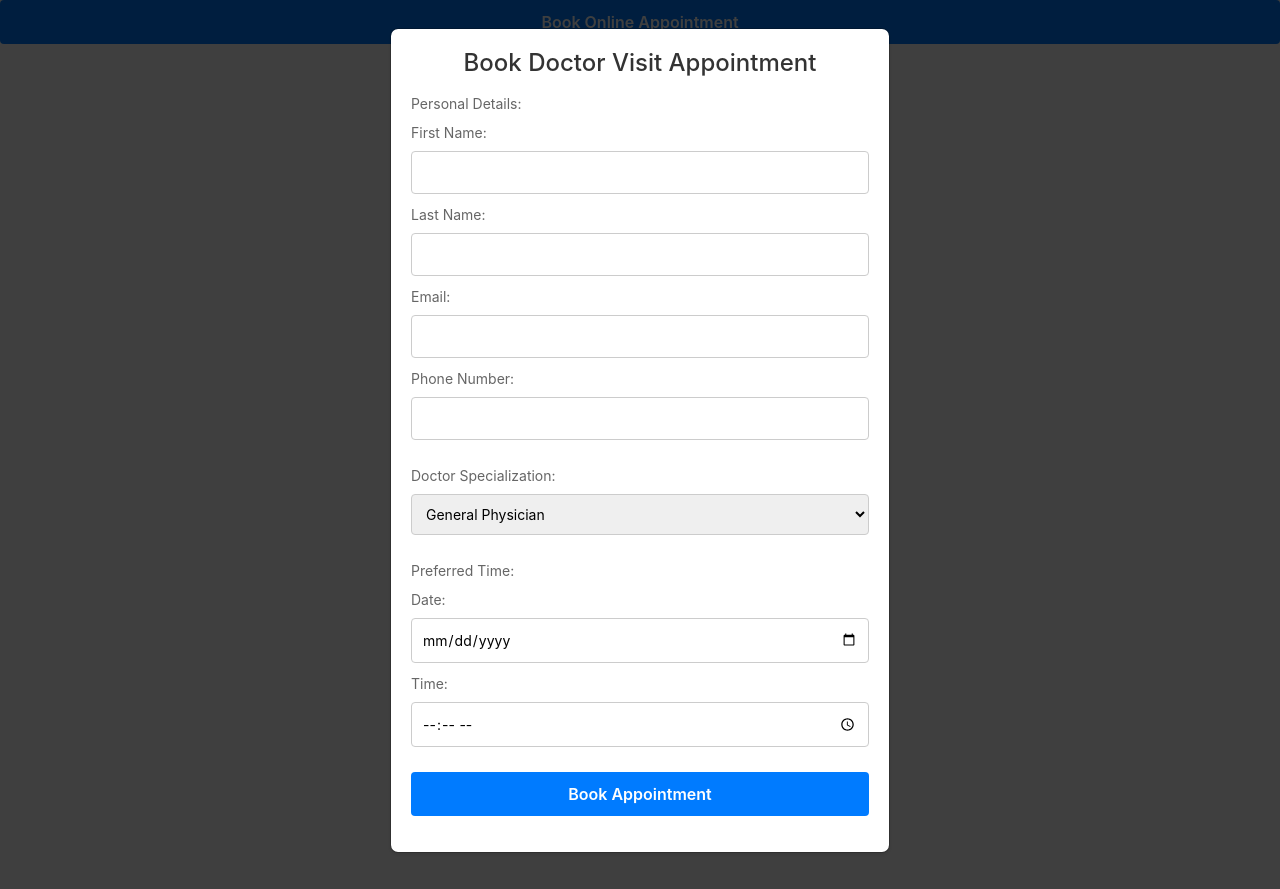
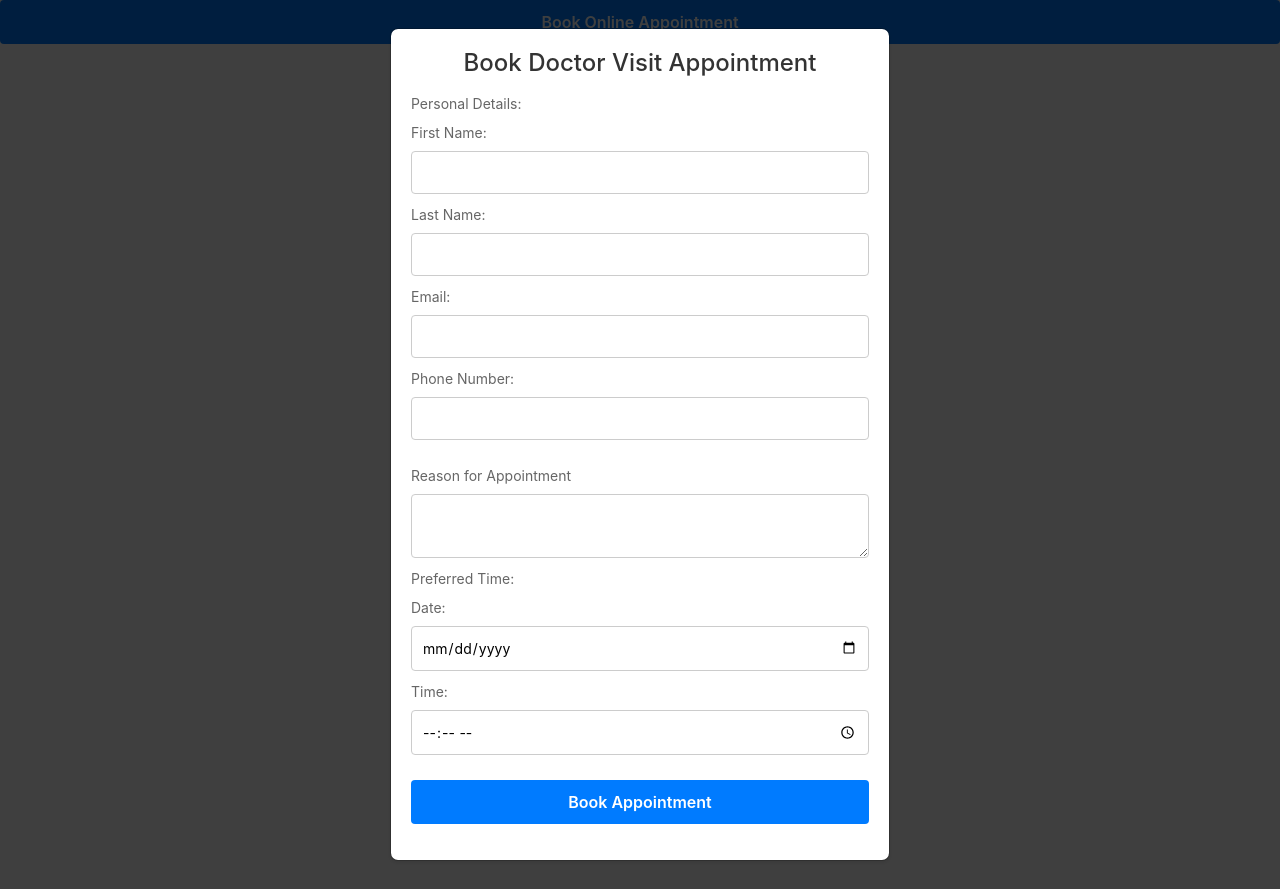
Before and after one commit to gcivil-nyu-org/Wednesday-Fall2023-Team-6, a Django app: page /doctor/1/ in a window 1280 px wide, after a click on "Book Online Appointment". Run offline with Django 4.2, Linux system fonts and the light colour scheme; data comes from the database, SQL or seed files in the repository.

Commit message:
Removed Speciality and Added Consultation reason

```diff
--- a/MediLink/doctor/static/doctor/javascript/doctor_details.js
+++ b/MediLink/doctor/static/doctor/javascript/doctor_details.js
@@ -15,7 +15,6 @@ document.getElementById("btn_confirm_details").onclick = function(url) {
             'phone': document.getElementById("phone").value,
             'email': document.getElementById("email").value,
             'reason': document.getElementById("reason").value,
-            'accebility': document.getElementById("accessibility").value,
         }),
     })
     .then(response => response.text())
--- a/MediLink/doctor/templates/doctor/online_appointment_form.html
+++ b/MediLink/doctor/templates/doctor/online_appointment_form.html
@@ -26,8 +26,8 @@
           <input class="formbold-form-input" type="tel" id="phone" name="phone" required><br>
         </fieldset>
 
-        <!-- Doctor Specialization -->
-        <fieldset class="formbold-mb-5">
+        <!-- Doctor Specialization ### COMMENTING FOR NOW-->
+        {% comment %} <fieldset class="formbold-mb-5">
           <legend class="formbold-form-label">Doctor Specialization:</legend>
           <select class="formbold-form-input" id="specialization" name="specialization" required>
             <option value="general">General Physician</option>
@@ -35,7 +35,13 @@
             <option value="cardiologist">Cardiologist</option>
             <option value="neurologist">Neurologist</option>
           </select>
-        </fieldset>
+        </fieldset> {% endcomment %}
+
+        <div class="formbold-mb-5">
+          <label for="reason" class="formbold-form-label"> Reason for Appointment </label>
+          <textarea type="reason" name="reason" id="reason"
+              placeholder="Please describe your illness" class="formbold-form-input" required> </textarea>
+        </div>
 
         <!-- Preferred Time -->
         <fieldset class="formbold-mb-5">
```
